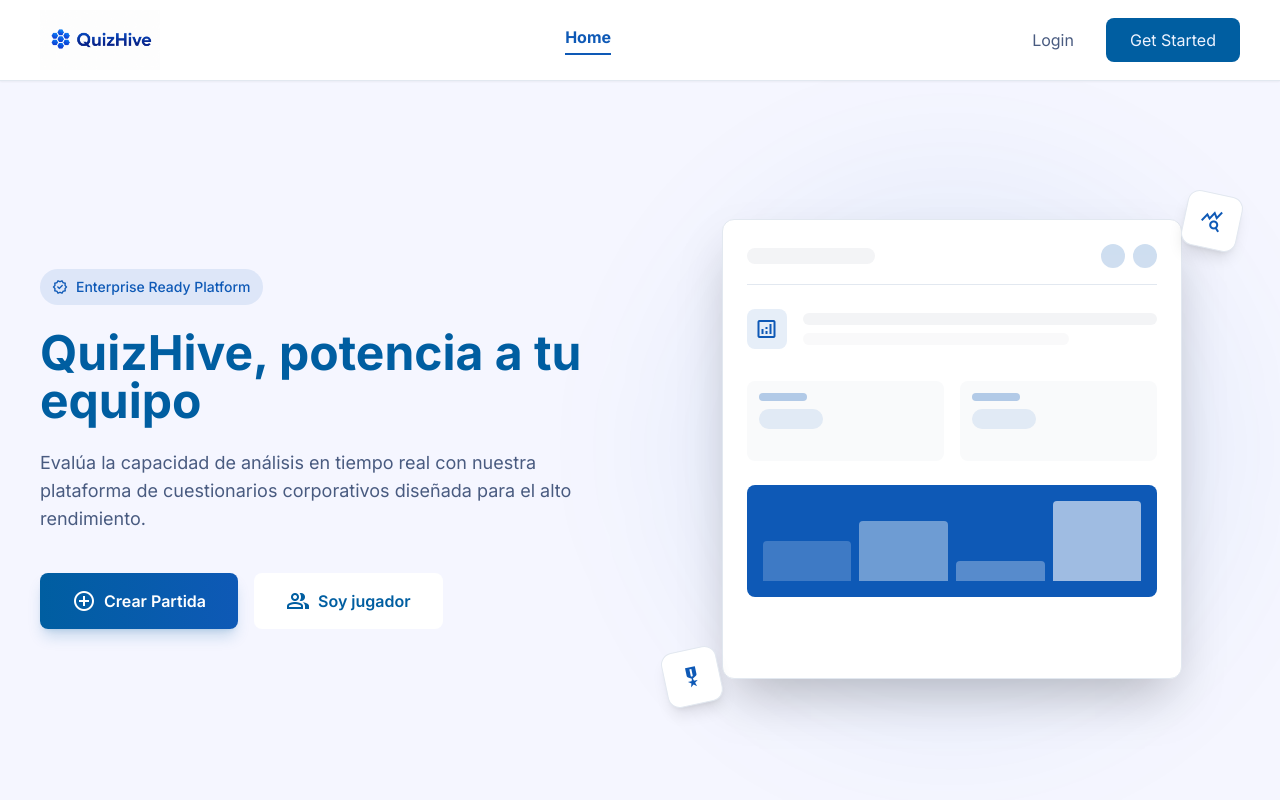
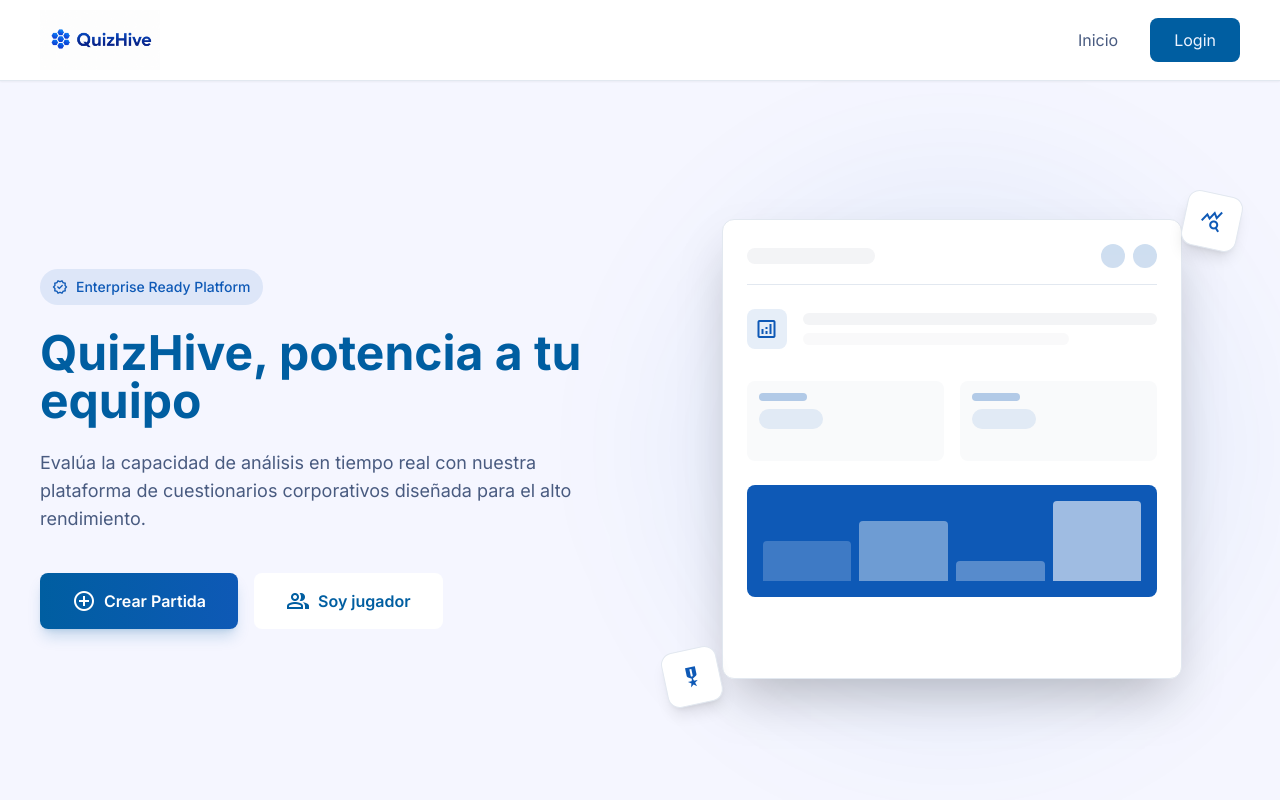
Before and after one commit to rpalafoxlopez/mantisproject, a Vue app in the folder apps/frontend/: page / in a window 1280 px wide. Shown: the top 800 px of the page. Built offline with nearby package versions, Linux system fonts and the light colour scheme; no server answers.

Commit message:
Update backend and frontend

```diff
--- a/apps/frontend/src/App.vue
+++ b/apps/frontend/src/App.vue
@@ -13,13 +13,13 @@
 
         <!-- Nav Links -->
         <nav class="hidden gap-8 md:flex">
-          <router-link
+          <!-- <router-link
             to="/"
             class="transition-colors text-label-md font-label-md"
             :class="$route.path === '/' ? 'text-secondary font-bold border-b-2 border-secondary pb-1' : 'text-on-surface-variant hover:text-secondary'"
           >
             Home
-          </router-link>
+          </router-link> -->
           <router-link
             v-if="authStore.isAuthenticated"
             to="/dashboard"
@@ -55,16 +55,16 @@
           </template>
           <template v-else>
             <router-link
-              to="/login"
+              to="/"
               class="px-4 py-2 transition-colors text-on-surface-variant hover:text-secondary text-label-md font-label-md"
             >
-              Login
+              Inicio
             </router-link>
             <router-link
-              to="/register"
+              to="/login"
               class="bg-primary text-on-primary px-6 py-2.5 rounded-lg text-label-md font-label-md hover:bg-secondary transition-all"
             >
-              Get Started
+              Login
             </router-link>
           </template>
         </div>
```
